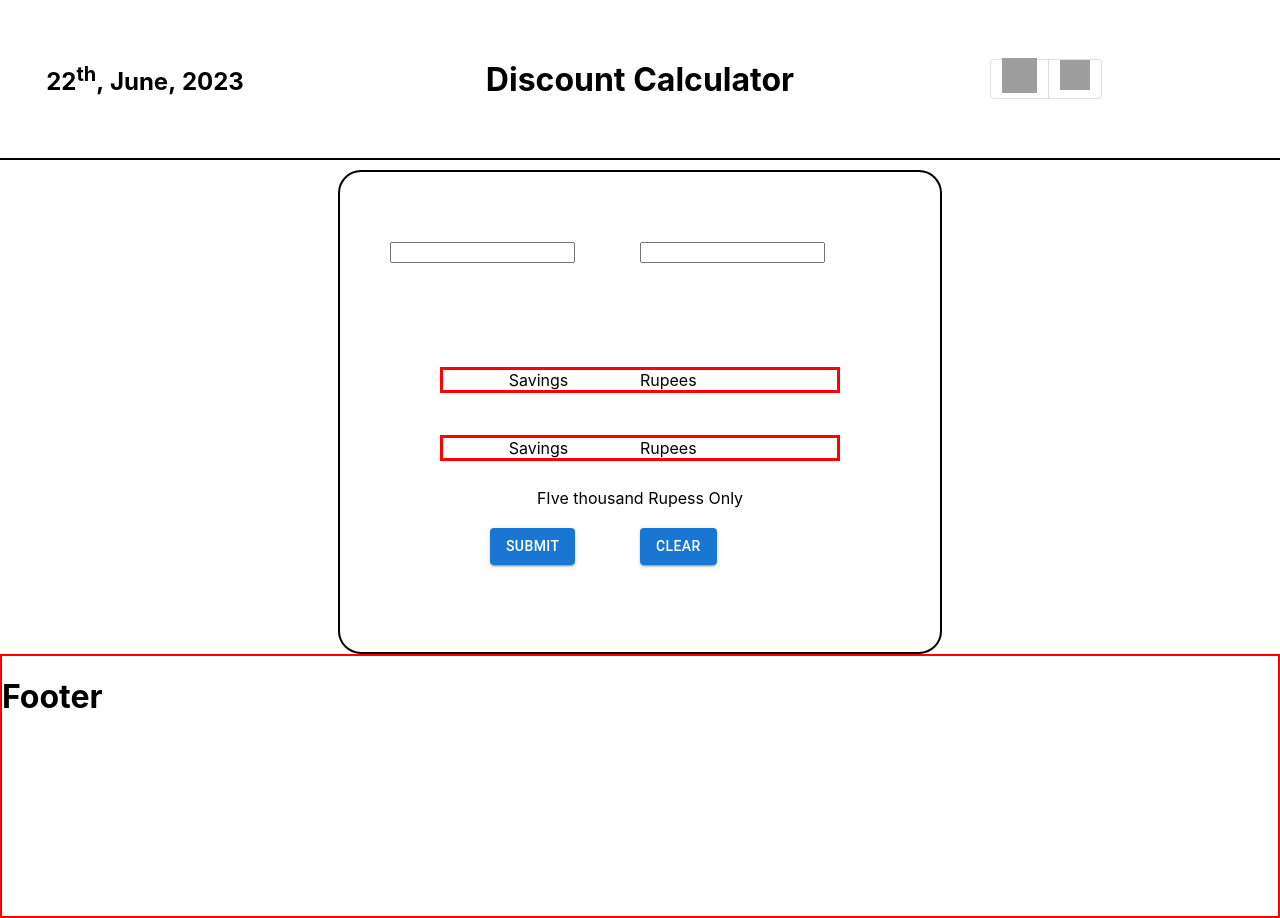
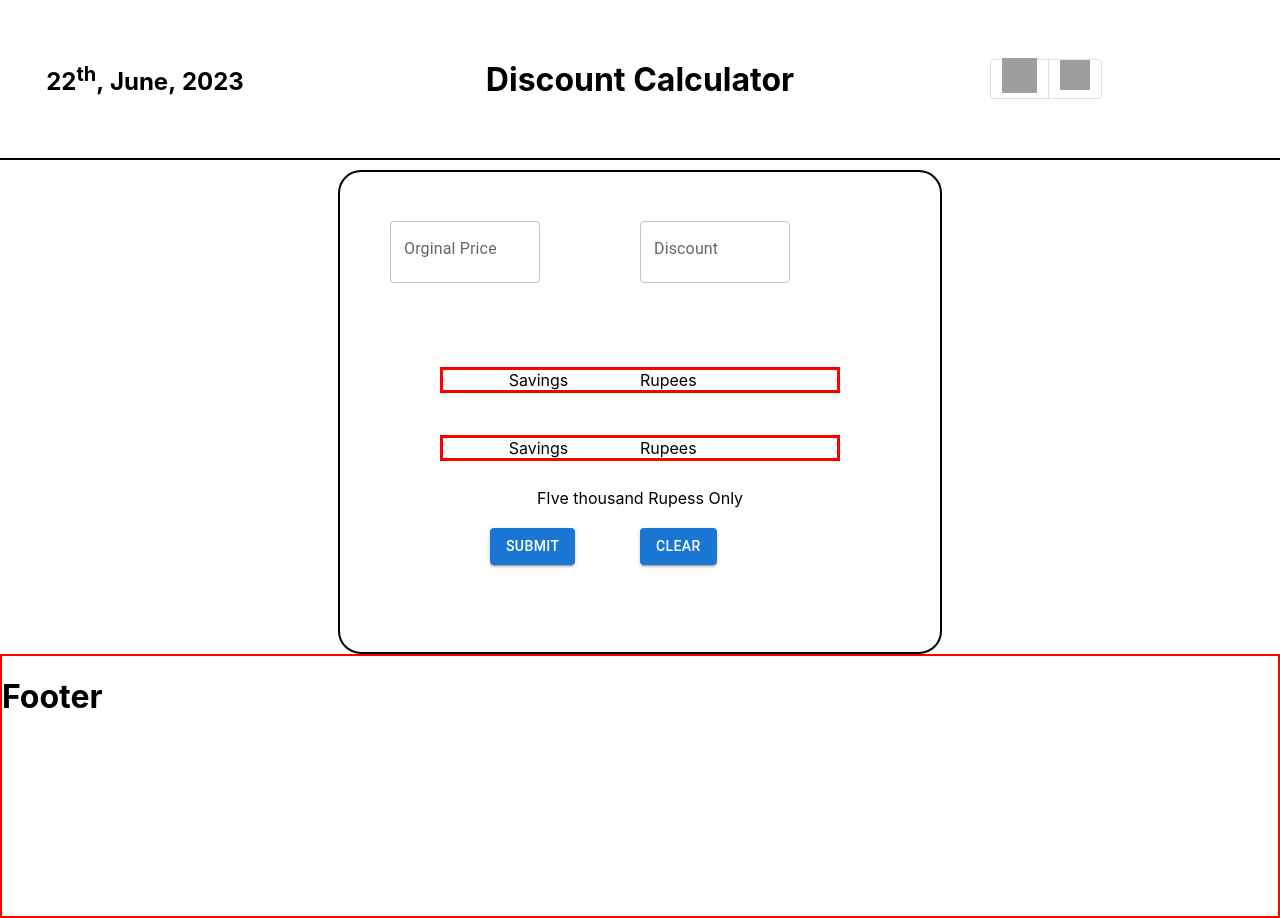
Before and after one commit to balaji1610/Discount_Calculator, a React (Create React App) app: page / in a window 1280 px wide. Built offline with nearby package versions, Linux system fonts and the light colour scheme; grey boxes are pictures that could not be loaded.

Commit message:
input_Compent

```diff
--- a/src/Pages/DiscountCalculatorPage.jsx
+++ b/src/Pages/DiscountCalculatorPage.jsx
@@ -1,6 +1,7 @@
 import CardDiscount from "../Containers/CardDiscount";
 import Grid from "@mui/material/Grid";
 import { Button } from "@mui/material";
+import InputComp from "../Resusable_Compoents/InputComp";
 export default function DiscountCalculatorPage() {
   return (
     <div>
@@ -15,14 +16,40 @@ export default function DiscountCalculatorPage() {
           <Grid item xs={1}></Grid>
           <Grid item xs={3}>
             <div>
-              <input></input>
+              <InputComp
+                label="Orginal Price"
+                variant="outlined"
+                size="large"
+                color="primary"
+                style={{
+                  width: "150px",
+                }}
+                inputProps={{
+                  maxLength: "7",
+                  style: { fontSize: 20, color: "black" },
+                }}
+              />
             </div>
           </Grid>
           <Grid item xs={2}></Grid>
           <Grid item xs={2}>
             <div>
               {" "}
-              <input></input>
+              <InputComp
+                label="Discount"
+                variant="outlined"
+                size="large"
+                color="primary"
+                style={{
+                  width: "150px",
+                }}
+                inputProps={{
+                  min: "1",
+                  max:'100',
+                  style: { fontSize: 20, color: "black" },
+                }}
+                type="number"
+              />
             </div>
           </Grid>
           <Grid item xs={1}></Grid>
--- /dev/null
+++ b/src/Resusable_Compoents/InputComp.jsx
@@ -0,0 +1,27 @@
+import TextField from "@mui/material/TextField";
+
+export default function InputComp({
+  label,
+  variant,
+  placeholder,
+  size,
+  color,
+  style,
+  inputProps,
+  type
+}) {
+  return (
+    <div>
+      <TextField
+        label={label}
+        variant={variant}
+        placeholder={placeholder}
+        size={size}
+        color={color}
+        style={style}
+        inputProps={inputProps}
+        type={type}
+      />
+    </div>
+  );
+}
```
